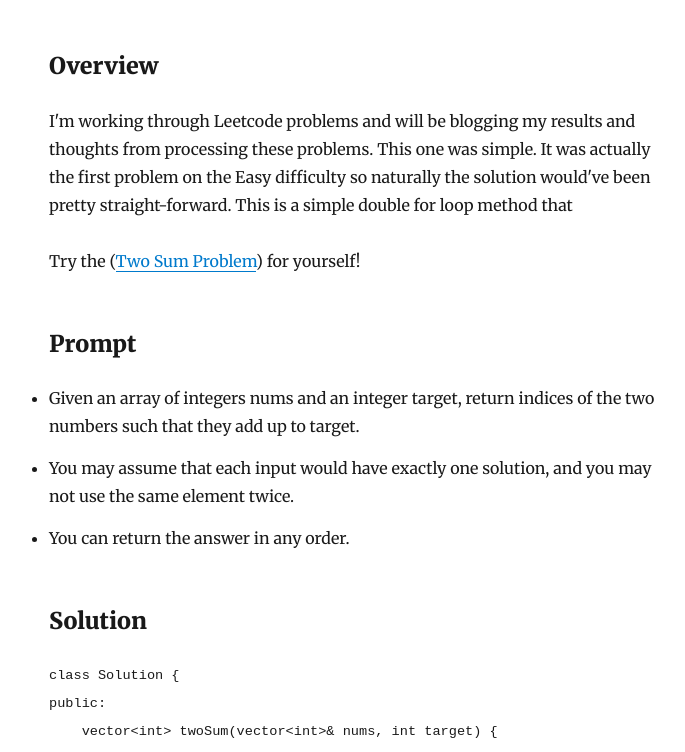
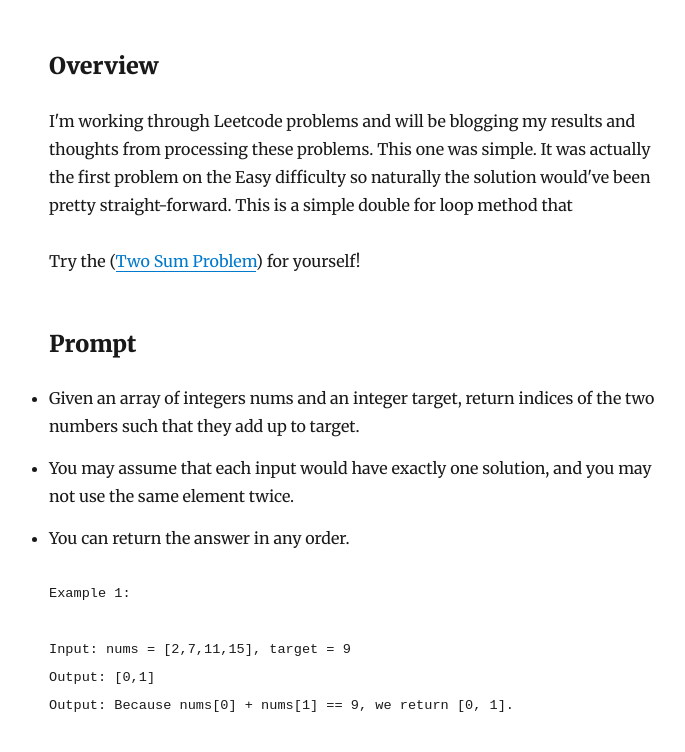
Before and after one commit to cdt-eth/blog, a Gatsby site in the folder blog/: page /blog/my-second-post/ in a window 1280 px wide. Shown: the part 198-950 px from the top of the page, without its empty margins (276-961 px from the left). Built offline with nearby package versions, Linux system fonts and the light colour scheme; Gatsby itself is replaced by a stand-in of ours; some packages are replaced by stand-ins of ours; code samples lack their colours.

Commit message:
add example

````diff
--- a/blog/content/blog/my-second-post/index.md
+++ b/blog/content/blog/my-second-post/index.md
@@ -14,6 +14,14 @@ Try the ([Two Sum Problem](https://leetcode.com/problems/two-sum/)) for yourself
 - Given an array of integers nums and an integer target, return indices of the two numbers such that they add up to target.
 - You may assume that each input would have exactly one solution, and you may not use the same element twice.
 - You can return the answer in any order.
+
+```
+Example 1:
+
+Input: nums = [2,7,11,15], target = 9
+Output: [0,1]
+Output: Because nums[0] + nums[1] == 9, we return [0, 1].
+```
 
 ### Solution
 
````
